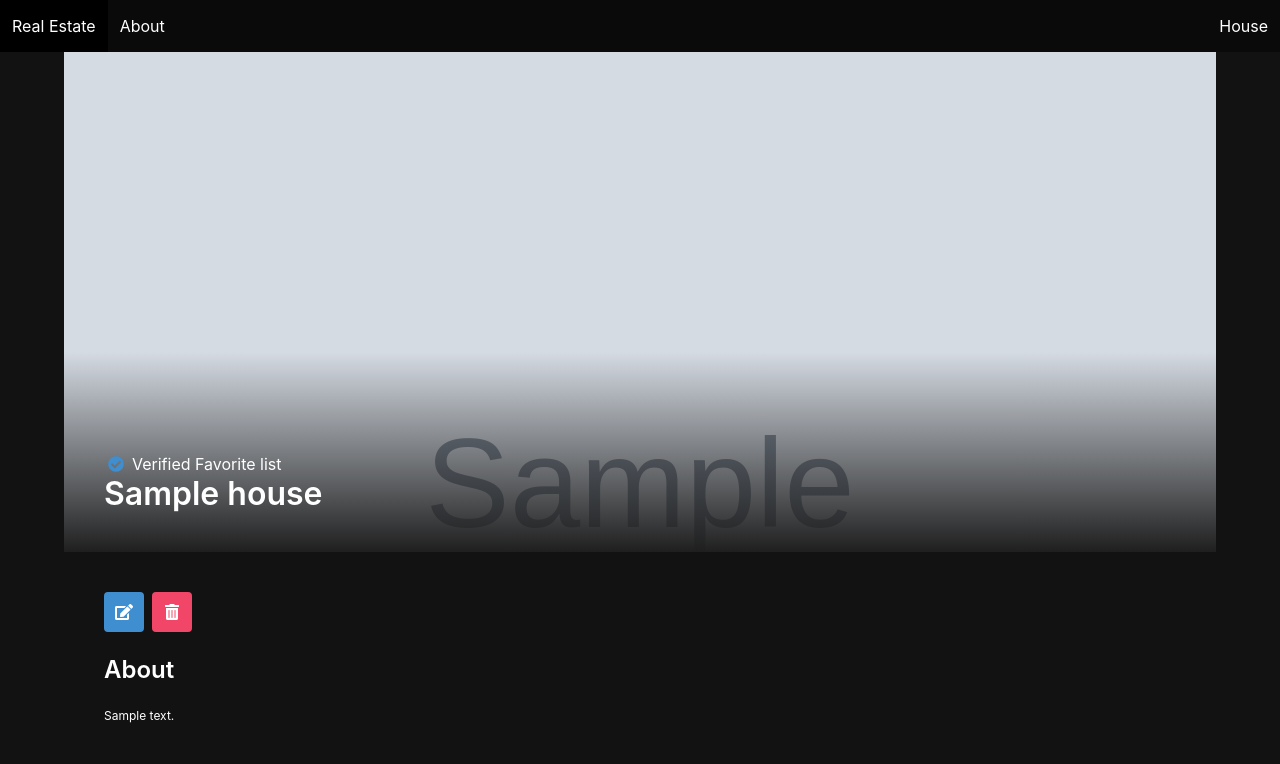
After one commit to mustafacev/project4_backend, a Django app: page /house/1/ in a window 1280 px wide. The commit adds this page. Shown: the top 764 px of the page. Run offline with Django 4.2, Linux system fonts and the light colour scheme; tables that the repository leaves empty hold one stand-in row (values such as "Sample post"); grey boxes marked "Sample" are stand-in pictures.

Commit message:
create route added

```diff
--- a/main_app/static/styles/main.css
+++ b/main_app/static/styles/main.css
@@ -8,6 +8,11 @@ h1,
   h2,
   h3 {
     color: #ffffff;
+  }
+
+  .container {
+    padding: 40px;
+    padding-right: 0;
   }
 
   .title {
@@ -22,7 +27,7 @@ h3 {
   }
 
   .gallery .card {
-    transition: .1s linear;
+    transition: 0.1s linear;
   }
 
   .gallery .card:hover {
@@ -33,3 +38,41 @@ h3 {
   p {
     font-size: 12px;
   }
+
+  .detail__img {
+    position: absolute;
+    left: 0;
+    top: 0;
+    width: 100%;
+    height: 500px;
+    background-color: #ffffff;
+    overflow: hidden;
+  }
+
+  .detail__img::after {
+    content: "";
+    background-image: linear-gradient(transparent 60%, #1f1f1f);
+    position: absolute;
+    top: 0;
+    left: 0;
+    width: 100%;
+    height: 100%;
+    z-index: 5;
+  }
+
+  img {
+    width: 100%;
+    height: 500px;
+    object-fit: cover;
+    object-position: top;
+  }
+
+  .detail__name {
+    position: absolute;
+    z-index: 5;
+    top: 400px;
+  }
+
+  .detail__container {
+    margin-top: 500px;
+  }
--- a/main_app/templates/base.html
+++ b/main_app/templates/base.html
@@ -7,6 +7,7 @@
     <meta http-equiv="X-UA-Compatible" content="IE=edge" />
     <meta name="viewport" content="width=device-width, initial-scale=1.0" />
     <link rel="stylesheet" href="https://cdn.jsdelivr.net/npm/bulma@0.9.2/css/bulma.min.css">
+    <link rel="stylesheet" href="https://cdnjs.cloudflare.com/ajax/libs/font-awesome/5.15.4/css/all.min.css">
     <link rel="stylesheet" href="{% static 'styles/main.css' %}" />
     <script src="{% static 'scripts/main.js' %}" defer></script>
     <script src="https://code.jquery.com/jquery-3.6.0.min.js"
--- /dev/null
+++ b/main_app/templates/house_detail.html
@@ -0,0 +1,36 @@
+{% extends 'base.html' %}
+{% block content %}
+<div class="detail__img">
+    <img src="{{house.img}}" alt="{{house.title}}" />
+</div>
+<div class="detail__name">
+    {% if house.favorite_house %}
+    <div class="icon-text">
+        <span class="icon has-text-info">
+            <i class="fas fa-check-circle"></i>
+        </span>
+        <span>Verified Favorite list </span>
+    </div>
+    {% endif %}
+    <h1 class="title">{{house.title}}</h1>
+</div>
+<div class="detail__container">
+    <div class="buttons">
+        <a href="" class="button is-info">
+            <span class="icon">
+                <i class="fas fa-edit"></i>
+            </span>
+        </a>
+        <a href="" class="button is-danger">
+            <span class="icon">
+                <i class="fas fa-trash-alt"></i>
+            </span>
+        </a>
+    </div>
+    <div class="detail__about">
+        <h4 class="title is-4">About</h4>
+        <p>{{house.description}}</p>
+    </div>
+</div>
+
+{% endblock %}
--- a/main_app/templates/house_list.html
+++ b/main_app/templates/house_list.html
@@ -16,7 +16,7 @@
 </form>
 <div class="gallery">
   {% for houses in house %}
-  <a href="">
+  <a href="{% url 'house_detail' houses.pk %}">
     <div class="card">
       <div class="card-image">
         <figure class="image is-square">
--- a/main_app/urls.py
+++ b/main_app/urls.py
@@ -6,4 +6,5 @@ urlpatterns = [
     path('about/', views.About.as_view(), name="about"),
     path('house/', views.HouseList.as_view(), name="house_list"),
     path('house/new/', views.HouseCreate.as_view(), name="house_create"),
+    path('house/<int:pk>/', views.HouseDetail.as_view(), name="house_detail"),
 ]
--- a/main_app/views.py
+++ b/main_app/views.py
@@ -4,7 +4,7 @@ from django.http import HttpResponse
 from django.views.generic.base import TemplateView
 from .models import House
 from django.views.generic.edit import CreateView
-
+from django.views.generic import DetailView
 class Home(TemplateView):
     template_name = "home.html"
 
@@ -70,3 +70,8 @@ class HouseCreate(CreateView):
     fields = ['title', 'img', 'address', 'favorite_house','realtor','city','state','zipcode','price','description','bedrooms','bathroom','sqft']
     template_name = "house_create.html"
     success_url = "/house/"
+
+
+class HouseDetail(DetailView):
+    model = House
+    template_name = "house_detail.html"
```
Lines whose indentation alone changed are shown as unchanged.
